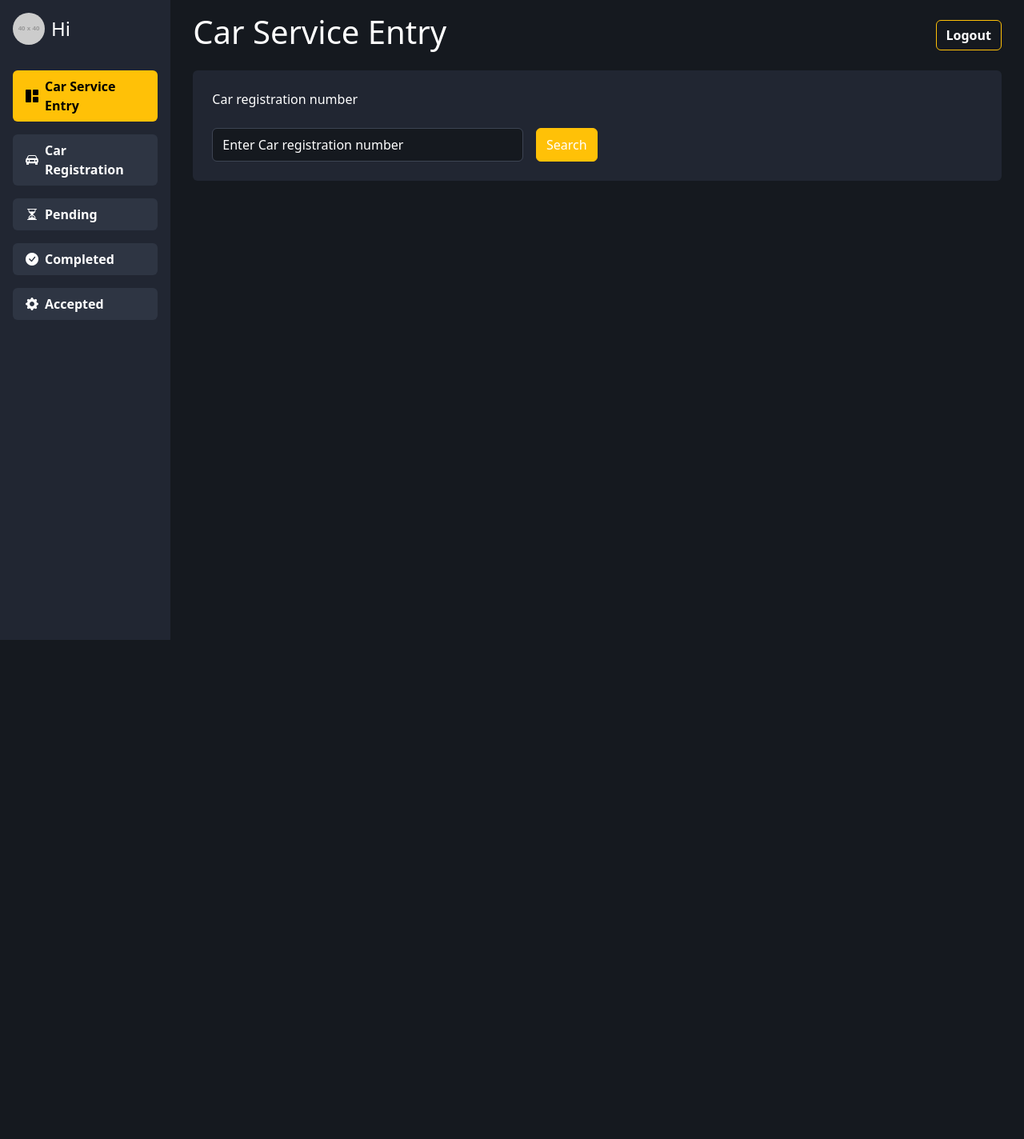
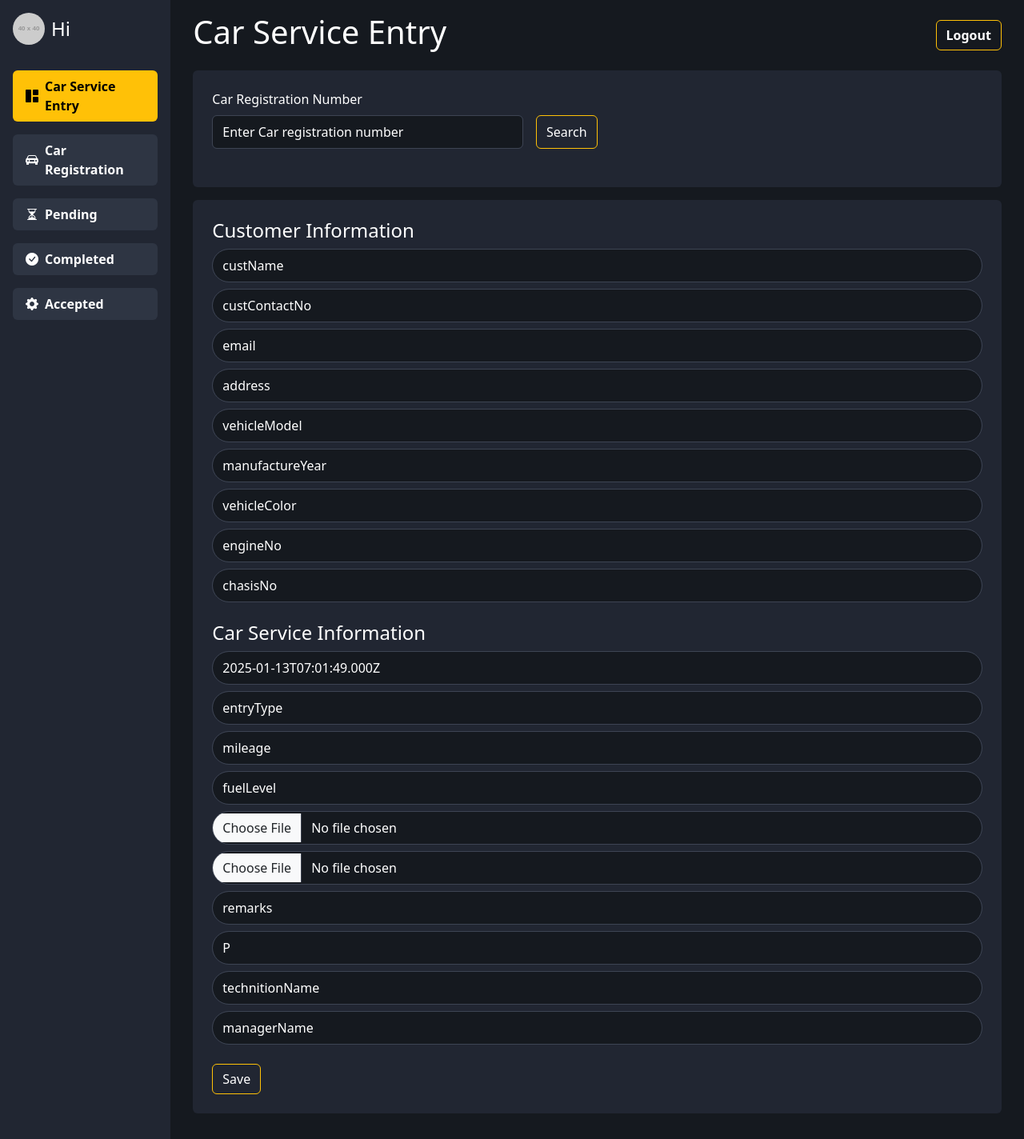
Before and after one commit to shaik-sadhiks007/CarService_Website, a React (Vite) app: page /dashboard in a window 1280 px wide. Shown: the whole page at 80% size. Before the commit the page ends 800 px from the top, so only its background shows below. Built offline with nearby package versions, Linux system fonts and the light colour scheme.

Commit message:
images added

```diff
--- a/src/App.jsx
+++ b/src/App.jsx
@@ -8,11 +8,14 @@ import CarRegistration from "./components/CarRegistration";
 import Pending from "./components/Pending";
 import Completed from "./components/Completed";
 import Accepted from "./components/Accepted";
+import { ToastContainer } from "react-toastify";
+import "react-toastify/dist/ReactToastify.css";
 
 function App() {
 
   return (
     <Router>
+      <ToastContainer />
       <Routes>
         <Route path="/" element={<Login />} />
         <Route path="/signup" element={<Signup />} />
--- a/src/components/CarRegistration.jsx
+++ b/src/components/CarRegistration.jsx
@@ -7,13 +7,16 @@ import "react-toastify/dist/ReactToastify.css";
 import axios from "axios";
 import Logout from "./Logout";
 
-function CarRegistration() {
-  const { apiUrl, showOffcanvas, setShowOffcanvas } =
-    useContext(CarDataContext);
+function CarRegistration({ carPlate,setFound, }) {
 
-  const toggleOffcanvas = () => {
-    setShowOffcanvas(!showOffcanvas);
-  };
+  console.log(carPlate, "carplate");
+  const { apiUrl, userRole } = useContext(CarDataContext);
+
+  const [images, setImages] = useState({
+    fuelLevelImage: null,
+    carImage: null,
+  });
+
   const [customerInfo, setCustomerInfo] = useState({
     vehicleRegNo: "",
     custName: "",
@@ -38,7 +41,7 @@ function CarRegistration() {
     fuelLevelImage: null,
     carImage: null,
     remarks: "",
-    status: "D",
+    status: "P",
     technitionName: "",
     managerName: null,
     createdBy: "Rajesh",
@@ -49,16 +52,22 @@ function CarRegistration() {
 
   const handleSave = async () => {
     try {
-      const formData = new FormData();
-      formData.append("fuelLevelImage", carServiceInfo.fuelLevelImage);
-      formData.append("carImage", carServiceInfo.carImage);
-      formData.append(
-        "data",
-        JSON.stringify({
-          custInformation: customerInfo,
-          carServiceInfromation: carServiceInfo,
-        })
-      );
+      const data = {
+        custInformation: {
+          ...customerInfo,
+          vehicleRegNo: carPlate,
+          createdBy: userRole.username,
+        },
+        carServiceInfromation: {
+          ...carServiceInfo,
+          fuelLevelImage: images.fuelLevelImage,
+          carImage: images.carImage,
+          vehicleRegNo: carPlate,
+          createdBy: userRole.username,
+        },
+      };
+
+      console.log(data, "dataincar");
 
       const token = localStorage.getItem("token");
       if (!token) {
@@ -66,13 +75,14 @@ function CarRegistration() {
         return;
       }
 
+      // Send JSON data instead of FormData
       await axios.post(
         `${apiUrl}/api/v1/carService/saveServiceInformation`,
-        formData,
+        data,
         {
           headers: {
             Authorization: `Bearer ${token}`,
-            "Content-Type": "multipart/form-data",
+            "Content-Type": "application/json",
           },
         }
       );
@@ -84,36 +94,28 @@ function CarRegistration() {
     }
   };
 
+  const handleFileChange = (e, key) => {
+    const file = e.target.files[0];
+
+    if (file) {
+      const reader = new FileReader();
+      reader.onloadend = () => {
+        // const base64String = reader.result.split(",")[1];
+        const base64String = reader.result;
+        const cleanedBase64 = base64String.replace(/^data:/, '');
+        setImages((prevState) => ({
+          ...prevState,
+          [key]: cleanedBase64,
+        }));
+      };
+      reader.readAsDataURL(file);
+    }
+  };
+
   return (
-    <div className="container-fluid">
-      <div className="row">
-        <div
-          className={`col-2 col-md-3 col-lg-2 p-3 ${
-            showOffcanvas ? "d-block" : "d-none d-md-block"
-          }`}
-          style={{
-            height: "auto",
-            minHeight: "100vh",
-            backgroundColor: "#212632",
-          }}
-        >
-          <Sidebar />
-        </div>
-        <div className="col-12 col-md-9 col-lg-10 p-3">
-          <div className="container-fluid">
-            <div className="d-flex justify-content-between align-items-center mb-3">
-              <div className="d-flex">
-                <div
-                  className="d-md-none me-2"
-                  onClick={toggleOffcanvas}
-                  style={{ cursor: "pointer" }}
-                >
-                  <i className="bi bi-list text-light fs-2"></i>
-                </div>
-                <h1 className="text-white">Car Registration</h1>
-              </div>
-              <Logout />
-            </div>
+    <div className="row px-0">
+      <div className="col-12 py-3">
+        <div className="container-fluid px-0">
           <div
             className="text-white w-100 p-4 rounded-2"
             style={{ backgroundColor: "#212632" }}
@@ -124,13 +126,14 @@ function CarRegistration() {
               {Object.keys(customerInfo).map(
                 (key) =>
                   key !== "createdBy" &&
-                    key !== "createdDate" && (
+                  key !== "createdDate" &&
+                  key !== "vehicleRegNo" && (
                     <input
                       key={key}
                       type="text"
                       className="form-control mb-2 rounded-pill placeholder-white py-2"
                       placeholder={key}
-                        value={customerInfo[key]}
+                      value={customerInfo[key] || ""}
                       onChange={(e) =>
                         setCustomerInfo({
                           ...customerInfo,
@@ -151,17 +154,13 @@ function CarRegistration() {
                     key={key}
                     type="file"
                     className="form-control mb-2 rounded-pill placeholder-white py-2"
-                      onChange={(e) =>
-                        setCarServiceInfo({
-                          ...carServiceInfo,
-                          [key]: e.target.files[0],
-                        })
-                      }
+                    onChange={(e) => handleFileChange(e, key)}
                   />
                 ) : key !== "createdBy" &&
                   key !== "createdDate" &&
                   key !== "modifiedBy" &&
-                    key !== "modifiedDate" ? (
+                  key !== "modifiedDate" &&
+                  key !== "vehicleRegNo" ? (
                   <input
                     key={key}
                     type="text"
@@ -179,10 +178,17 @@ function CarRegistration() {
               )}
             </div>
 
+            {images.fuelLevelImage && (
+              <img src={`data:${images.fuelLevelImage}`} alt="Fuel Level" width="200px" />
+            )}
+            {images.carImage && (
+              <img src={`data:${images.carImage}`} alt="Car" width="200px" />
+            )}
+
             <div className="mt-4">
               <button
                 type="button"
-                  className="btn btn-primary"
+                className="btn btn-outline-warning text-white"
                 onClick={handleSave}
               >
                 Save
@@ -192,7 +198,6 @@ function CarRegistration() {
         </div>
       </div>
     </div>
-    </div>
   );
 }
 
--- a/src/components/Dashboard.jsx
+++ b/src/components/Dashboard.jsx
@@ -4,7 +4,7 @@ import DashboardComp from "./DashboardComp";
 import { CarDataContext } from "./CarDataContext";
 
 function Dashboard() {
-  const { apiUrl, showOffcanvas, setShowOffcanvas } =
+  const { apiUrl, showOffcanvas, setShowOffcanvas,userRole } =
     useContext(CarDataContext);
 
   return (
@@ -29,6 +29,7 @@ function Dashboard() {
             apiUrl={apiUrl}
             setShowOffcanvas={setShowOffcanvas}
             showOffcanvas={showOffcanvas}
+            userRole = {userRole}
           />
         </div>
       </div>
--- a/src/components/DashboardComp.jsx
+++ b/src/components/DashboardComp.jsx
@@ -1,31 +1,31 @@
-import React, { useContext, useState } from "react";
+import React, { useState } from "react";
 import axios from "axios";
 import "./new.css";
 import Logout from "./Logout";
-import { CarDataContext } from "./CarDataContext";
+import { toast } from "react-toastify";
+import "react-toastify/dist/ReactToastify.css";
+import CarRegistration from "./CarRegistration";
 
-function DashboardComp({apiUrl, showOffcanvas, setShowOffcanvas}) {
+function DashboardComp({ apiUrl, showOffcanvas, setShowOffcanvas, userRole }) {
+
   const [carPlate, setCarPlate] = useState("");
-  const [matchedData, setMatchedData] = useState(null);
-  const [editMode, setEditMode] = useState(false);
-  const [editedData, setEditedData] = useState({
-    custInformation: {},
-    carServiceInfromation: {},
-  });
+
+  const [found , setFound] = useState(false);
+
   const [loading, setLoading] = useState(false);
-  const [error, setError] = useState(null);
 
   const token = localStorage.getItem("token");
-
 
   const toggleOffcanvas = () => {
     setShowOffcanvas(!showOffcanvas);
   };
 
   const handleSearch = async () => {
+    if (!carPlate.trim()) {
+      toast.error("Car registration number cannot be empty.");
+      return;
+    }
     setLoading(true);
-    setError(null);
-    setMatchedData(null);
 
     try {
       const response = await axios.get(
@@ -38,42 +38,20 @@ function DashboardComp({apiUrl, showOffcanvas, setShowOffcanvas}) {
         }
       );
 
-      if (response.data) {
-        const data = {
-          ...response.data,
-          custInformation: response.data.custInformation || {},
-          carServiceInfromation: response.data.carServiceInfromation || {},
-        };
-        setMatchedData(data);
-        setEditedData(data);
+      if (response.data !== "No Customer Information Found") {
+        toast.success("Customer information found!");
       } else {
-        setError("No data found for the provided registration number.");
+        toast.error("No data found for the provided registration number.");
       }
     } catch (err) {
-      setError("Failed to fetch data. Please try again.");
+      toast.error("Failed to fetch data. Please try again.");
     } finally {
       setLoading(false);
     }
   };
 
-  const handleEdit = () => {
-    setEditMode(true);
-  };
 
-  const handleSave = () => {
-    setEditMode(false);
-    setMatchedData(editedData);
-  };
 
-  const handleChange = (section, key, value) => {
-    setEditedData((prev) => ({
-      ...prev,
-      [section]: {
-        ...prev[section],
-        [key]: value,
-      },
-    }));
-  };
 
   return (
     <div className="container-fluid">
@@ -96,12 +74,12 @@ function DashboardComp({apiUrl, showOffcanvas, setShowOffcanvas}) {
         style={{ backgroundColor: "#212632" }}
       >
         <div className="mb-4">
-          <p>Car registration number</p>
-        </div>
-
-        <div className="col-12 col-md-9 col-lg-6">
-          <div className="d-flex justify-content-between">
+          <label htmlFor="carPlate" className="form-label">
+            Car Registration Number
+          </label>
+          <div className="col-12 col-md-9 col-lg-6 d-flex">
             <input
+              id="carPlate"
               type="text"
               className="form-control input-dashboard text-white placeholder-white"
               placeholder="Enter Car registration number"
@@ -109,100 +87,17 @@ function DashboardComp({apiUrl, showOffcanvas, setShowOffcanvas}) {
               onChange={(e) => setCarPlate(e.target.value)}
             />
             <button
-              className="btn btn-warning py-2 ms-3 text-white"
+              className="btn btn-outline-warning text-white py-2 ms-3"
               onClick={handleSearch}
               disabled={loading}
             >
-              {loading ? "Loading..." : "Search"}
+              Search
             </button>
           </div>
-          {error && <p className="text-danger mt-3">{error}</p>}
         </div>
+      </div>
 
-        {matchedData && (
-          <div className="row mt-4">
-            {/* Customer Information Table */}
-            <div className="col-md-6">
-              <h4>Customer Information</h4>
-              <table className="table table-bordered">
-                <tbody>
-                  {Object.entries(matchedData.custInformation || {}).map(
-                    ([key, value]) => (
-                      <tr key={key}>
-                        <th>{key}</th>
-                        <td>
-                          {editMode ? (
-                            <input
-                              type="text"
-                              value={editedData.custInformation[key] || ""}
-                              onChange={(e) =>
-                                handleChange(
-                                  "custInformation",
-                                  key,
-                                  e.target.value
-                                )
-                              }
-                            />
-                          ) : (
-                            value || "N/A"
-                          )}
-                        </td>
-                      </tr>
-                    )
-                  )}
-                </tbody>Car Service Information
-              </table>
-            </div>
-
-            {/* Car Service Information Table */}
-            <div className="col-md-6">
-              <h4></h4>
-              <table className="table table-bordered">
-                <tbody>
-                  {Object.entries(matchedData.carServiceInfromation || {}).map(
-                    ([key, value]) => (
-                      <tr key={key}>
-                        <th>{key}</th>
-                        <td>
-                          {editMode ? (
-                            <input
-                              type="text"
-                              value={
-                                editedData.carServiceInfromation[key] || ""
-                              }
-                              onChange={(e) =>
-                                handleChange(
-                                  "carServiceInfromation",
-                                  key,
-                                  e.target.value
-                                )
-                              }
-                            />
-                          ) : (
-                            value || "N/A"
-                          )}
-                        </td>
-                      </tr>
-                    )
-                  )}
-                </tbody>
-              </table>
-            </div>
-
-            <div className="mt-3">
-              {editMode ? (
-                <button className="btn btn-success me-2" onClick={handleSave}>
-                  Save
-                </button>
-              ) : (
-                <button className="btn btn-primary" onClick={handleEdit}>
-                  Edit
-                </button>
-              )}
-            </div>
-          </div>
-        )}
-      </div>
+      <CarRegistration carPlate = {carPlate} setFound={setFound} />
     </div>
   );
 }
--- a/src/components/Pending.jsx
+++ b/src/components/Pending.jsx
@@ -114,7 +114,7 @@ function Pending() {
             </div>
             {carData.length > 0 ? (
               <div style={{ overflowX: "auto" }}>
-                <table className="table table-dark table-striped mt-4">
+                <table className="table table-dark table-striped ">
                   <thead>
                     <tr>
                       <th>Customer Name</th>
--- a/src/components/Sidebar.jsx
+++ b/src/components/Sidebar.jsx
@@ -5,7 +5,7 @@ import { CarDataContext } from "./CarDataContext";
 function Sidebar() {
   const location = useLocation();
 
-  const {showOffcanvas, setShowOffcanvas} = useContext(CarDataContext);
+  const {showOffcanvas, setShowOffcanvas,userRole} = useContext(CarDataContext);
 
   const menuItems = [
     { path: "/dashboard", iconClass: "bi bi-grid-1x2-fill", label: "Car Service Entry" },
@@ -56,7 +56,7 @@ function Sidebar() {
               alt="profile"
               className="rounded-circle me-2"
             />
-            <span className="text-white fs-5 mb-0 text-capitalize">Hi</span>
+            <span className="text-white fs-5 mb-0 text-capitalize">Hi {userRole.username}</span>
           </div>
 
           <ul className="nav nav-pills flex-column mb-auto">
@@ -88,17 +88,17 @@ function Sidebar() {
       </div>
 
       {/* Regular Sidebar for Desktop */}
-      <div className="d-none d-md-block">
+      <div className="d-none d-md-block"  style={{ overflow: "hidden" }}>
         <div className="profile mb-4 d-flex align-items-center">
           <img
             src="https://via.placeholder.com/40"
             alt="profile"
             className="rounded-circle me-2"
           />
-          <span className="text-white fs-4 mb-0 text-capitalize">Hi</span>
+          <span className="text-white fs-4 mb-0 text-capitalize">Hi {userRole.username}</span>
         </div>
 
-        <ul className="nav nav-pills flex-column mb-auto">
+        <ul className="nav nav-pills flex-column mb-auto" style={{ overflowY: "hidden"}}>
           {menuItems.map((item) => {
             const isActive = location.pathname === item.path;
             return (
```
Also changed, not shown: src/components/CarDataContext.jsx (+9 -8 lines), src/components/Login.jsx (+18 -16 lines). Lines whose indentation alone changed are shown as unchanged.
